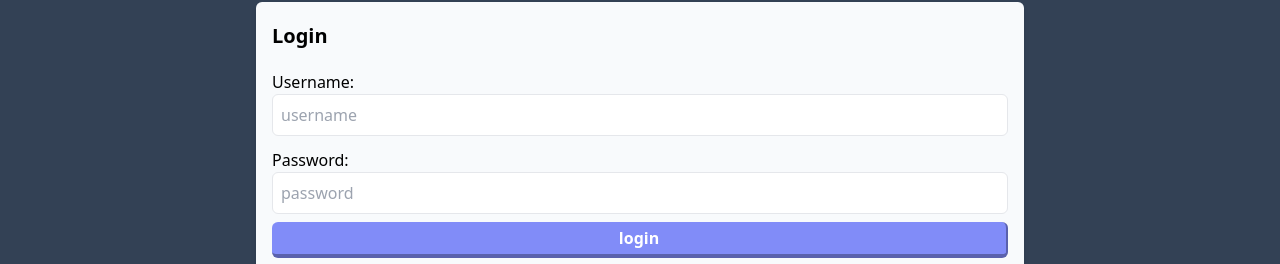
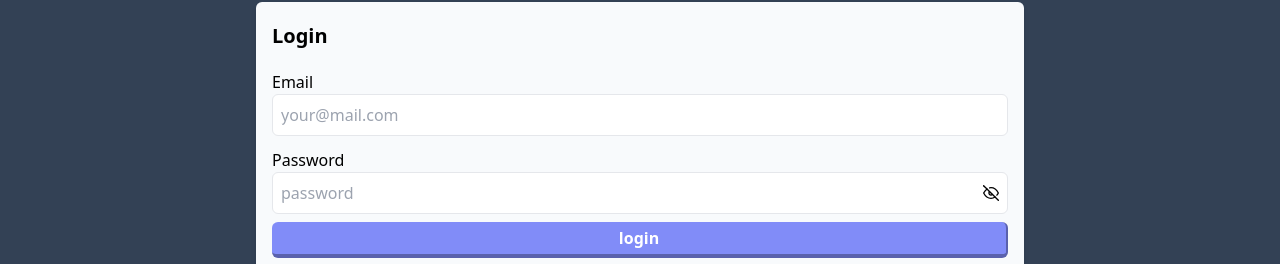
Before and after one commit to feriteja/password-generator, a React (Vite) app: page /signin in a window 1280 px wide. Shown: the part 284-548 px from the top of the page. Built offline with nearby package versions, Linux system fonts and the light colour scheme; no server answers.

Commit message:
form and auth

```diff
--- a/src/components/header/Header.tsx
+++ b/src/components/header/Header.tsx
@@ -1,9 +1,20 @@
 import React from "react";
-import { Link } from "react-router-dom";
+import { Link, useNavigate } from "react-router-dom";
 import { UserState } from "../../context/UserStateContext";
+import { signOutUser } from "../../firebase/auth";
 
 const Header = () => {
   const { user } = UserState();
+  const navigate = useNavigate();
+
+  const onSignOut = async () => {
+    try {
+      await signOutUser();
+      navigate("/");
+    } catch (error) {
+      console.log(error);
+    }
+  };
   return (
     <header className="py-2 bg-violet-500">
       <nav className="flex items-center justify-between w-full px-4 text-white">
@@ -15,9 +26,15 @@ const Header = () => {
             <li>Home</li>
           </Link>
           {user ? (
-            <Link to="/profile">
-              <li>Profile</li>
-            </Link>
+            <>
+              <Link to="/profile">
+                <li>Profile</li>
+              </Link>
+
+              <button onClick={onSignOut}>
+                <li>Logout</li>
+              </button>
+            </>
           ) : (
             <>
               <Link to="/signIn">
--- a/src/firebase/auth.ts
+++ b/src/firebase/auth.ts
@@ -4,6 +4,7 @@ import {
   GoogleAuthProvider,
   signInWithEmailAndPassword,
   signInWithPopup,
+  signOut,
 } from "firebase/auth";
 import { auth, googleProvider } from "../firebase.config";
 
@@ -12,7 +13,7 @@ interface userInput {
   password: string;
 }
 
-const signUp = async ({ email, password }: userInput) => {
+const signUpUser = async ({ email, password }: userInput) => {
   try {
     const user = await createUserWithEmailAndPassword(auth, email, password);
 
@@ -25,7 +26,7 @@ const signUp = async ({ email, password }: userInput) => {
   }
 };
 
-const signIn = async ({ email, password }: userInput) => {
+const signInUser = async ({ email, password }: userInput) => {
   try {
     const user = await signInWithEmailAndPassword(auth, email, password);
 
@@ -53,4 +54,8 @@ const signByGoogle = async () => {
   }
 };
 
-export { signUp, signIn, signByGoogle };
+const signOutUser = async () => {
+  await signOut(auth);
+};
+
+export { signUpUser, signInUser, signOutUser, signByGoogle };
--- a/src/pages/auth/SignIn.tsx
+++ b/src/pages/auth/SignIn.tsx
@@ -1,38 +1,44 @@
 import React, { SyntheticEvent, useState } from "react";
 import { Link } from "react-router-dom";
+import { signInUser } from "../../firebase/auth";
+import InputField from "./components/InputField";
 
 const SignIn = () => {
-  const [username, setUsername] = useState("");
+  const [email, setEmail] = useState("");
   const [password, setPassword] = useState("");
   const [error, setError] = useState("");
-  const signIn = (e: SyntheticEvent) => {
+  const signIn = async (e: SyntheticEvent) => {
     e.preventDefault();
+
+    try {
+      await signInUser({ email, password });
+    } catch (error: any) {
+      setError(error);
+    }
   };
   return (
     <div className="flex flex-col justify-center items-center bg-slate-700 h-screen">
       <div className="w-3/4 max-w-3xl bg-slate-50  py-5 px-4 rounded-md shadow-md">
         <h1 className="text-xl font-semibold">Login</h1>
+        {error && (
+          <p className="text-center text-red-500 font-semibold tex-base ">
+            {error}
+          </p>
+        )}
         <form onSubmit={signIn} className="flex flex-col mt-5 space-y-3">
-          <div className="flex flex-col w-full">
-            <label htmlFor="username">Username:</label>
-            <input
-              id="username"
-              type="text"
-              placeholder="username"
-              onChange={(e) => setUsername(e.target.value)}
-              className="border rounded-md  p-2  "
-            />
-          </div>
-          <div className="flex flex-col w-full">
-            <label htmlFor="password">Password:</label>
-            <input
-              id="password"
-              type="text"
-              placeholder="password"
-              onChange={(e) => setPassword(e.target.value)}
-              className="border rounded-md  p-2  "
-            />
-          </div>
+          <InputField
+            placeHolder="your@mail.com"
+            type="text"
+            title="Email"
+            onChange={(e) => setEmail(e)}
+          />
+          <InputField
+            placeHolder="password"
+            type="password"
+            title="Password"
+            onChange={(e) => setPassword(e)}
+          />
+
           <input
             type="submit"
             value={"login"}
--- a/src/pages/auth/SignUp.tsx
+++ b/src/pages/auth/SignUp.tsx
@@ -1,6 +1,6 @@
-import { SyntheticEvent, useState } from "react";
+import { SyntheticEvent, useId, useState } from "react";
 import { Link, useNavigate } from "react-router-dom";
-import { signUp } from "../../firebase/auth";
+import { signUpUser } from "../../firebase/auth";
 import InputField from "./components/InputField";
 
 const SignUp = () => {
@@ -8,6 +8,7 @@ const SignUp = () => {
   const [password, setPassword] = useState("");
   const [confPass, setConfPass] = useState("");
   const [error, setError] = useState("");
+
   const navigate = useNavigate();
 
   const onsignUp = async (e: SyntheticEvent) => {
@@ -17,8 +18,8 @@ const SignUp = () => {
     console.log("first");
 
     try {
-      await signUp({ email, password });
-      navigate("/home");
+      await signUpUser({ email, password });
+      navigate("/");
     } catch (error: any) {
       setError(error);
     }
--- a/src/pages/auth/components/InputField.tsx
+++ b/src/pages/auth/components/InputField.tsx
@@ -1,4 +1,4 @@
-import React, { useState } from "react";
+import React, { useId, useState } from "react";
 import { FiEye, FiEyeOff } from "react-icons/fi";
 
 interface props {
@@ -10,12 +10,13 @@ interface props {
 
 const InputField: React.FC<props> = (props) => {
   const [showPass, setShowPass] = useState(false);
+  const inputID = useId();
   return (
     <div className="flex flex-col w-full ">
-      <label htmlFor="password">{props.title}</label>
+      <label htmlFor={`${inputID}-label`}>{props.title}</label>
       <div className="flex items-center bg-white p-2 border rounded-md">
         <input
-          id="password"
+          id={`${inputID}-input`}
           onChange={(e) => props.onChange(e.target.value)}
           type={!showPass && props.type === "password" ? "password" : "text"}
           placeholder={props.placeHolder || ""}
```
